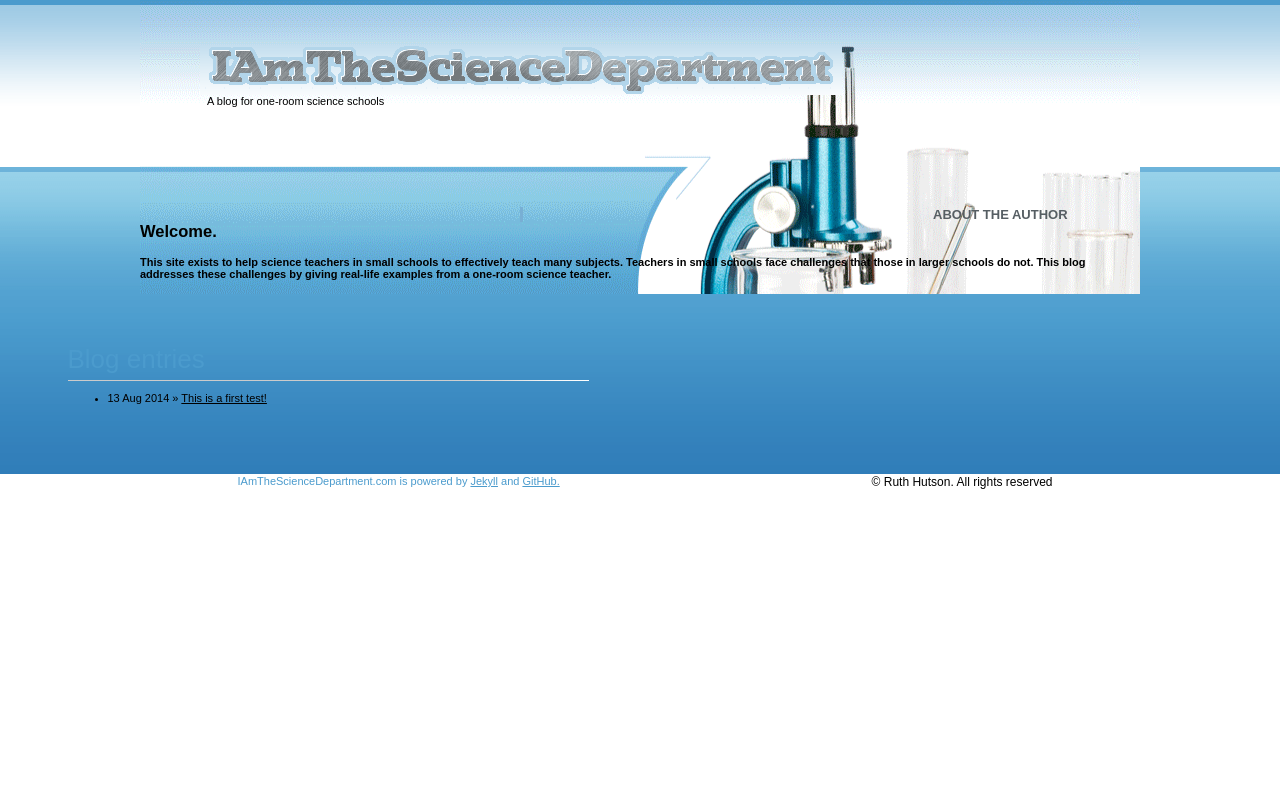
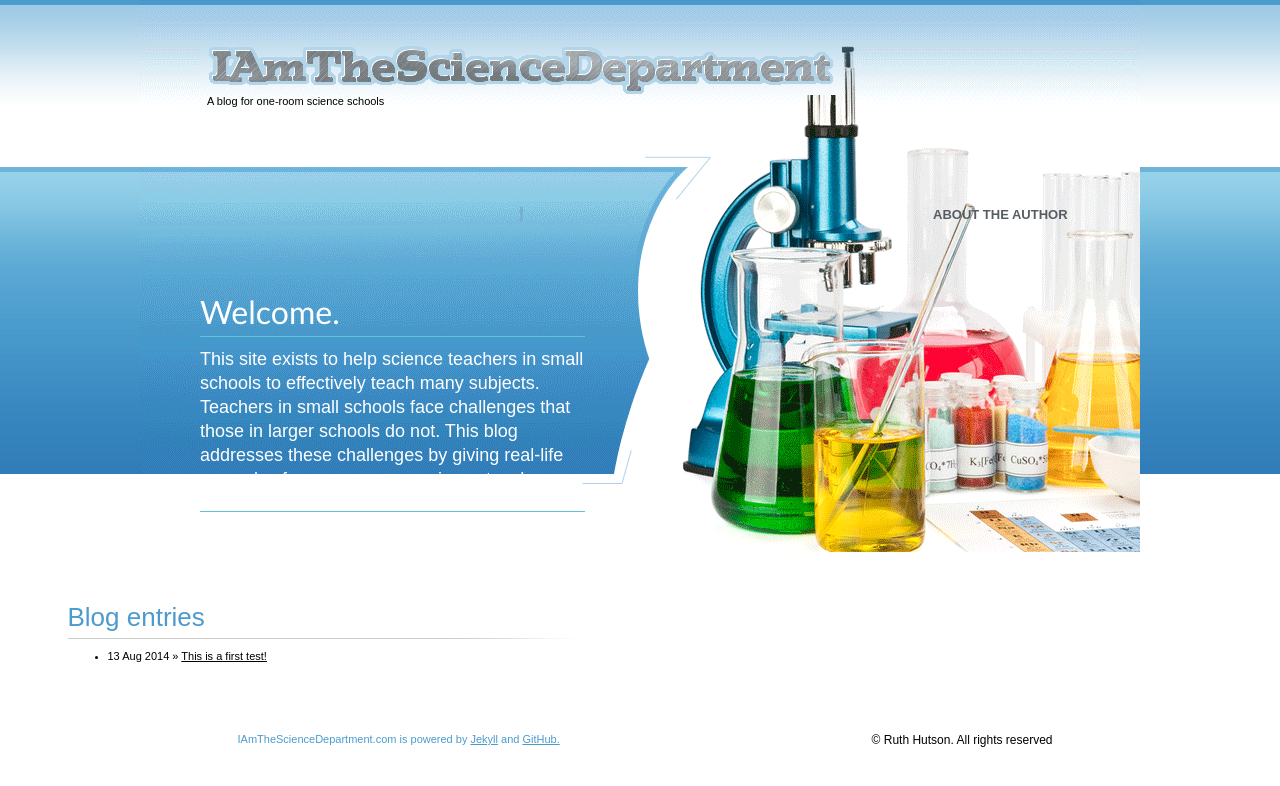
Before and after one commit to iamthesciencedepartment/iamthesciencedepartment.github.io, a Jekyll site: the page built from index.html, in a window 1280 px wide. Shown: the top 786 px of the page. Built offline with Jekyll 4.4.1, drawn with Linux system fonts in a browser that asks for light colours; Markdown is read by kramdown in place of the engine named in the settings.

Commit message:
Update index.html

```diff
--- a/index.html
+++ b/index.html
@@ -2,7 +2,7 @@
 layout: default
 title: I Am the Science Department
 ---
-
+<div class="header_right">
       <h2>Welcome.</h2>
       <h4>This site exists to help science teachers in small schools to effectively teach many subjects. Teachers in
 
```
